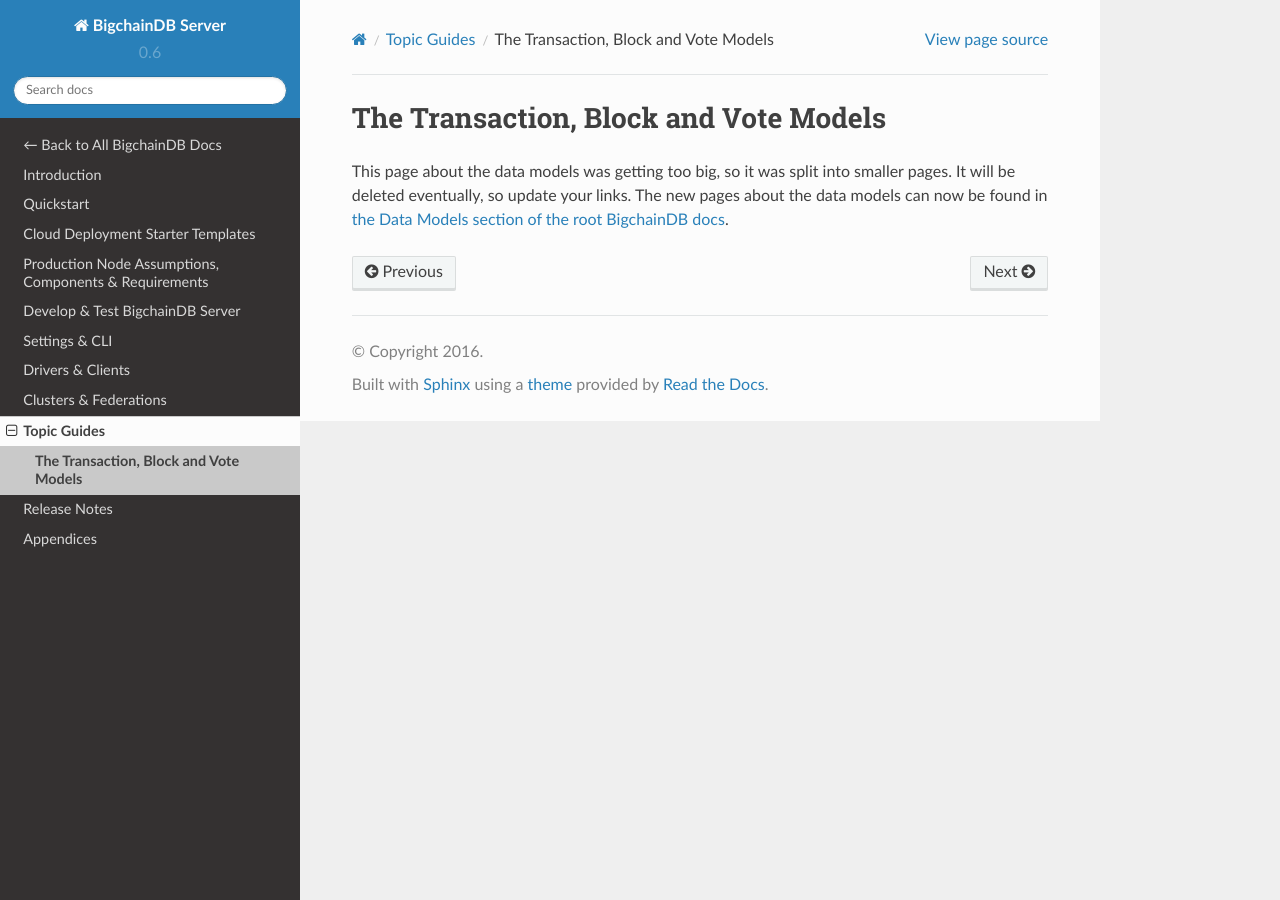
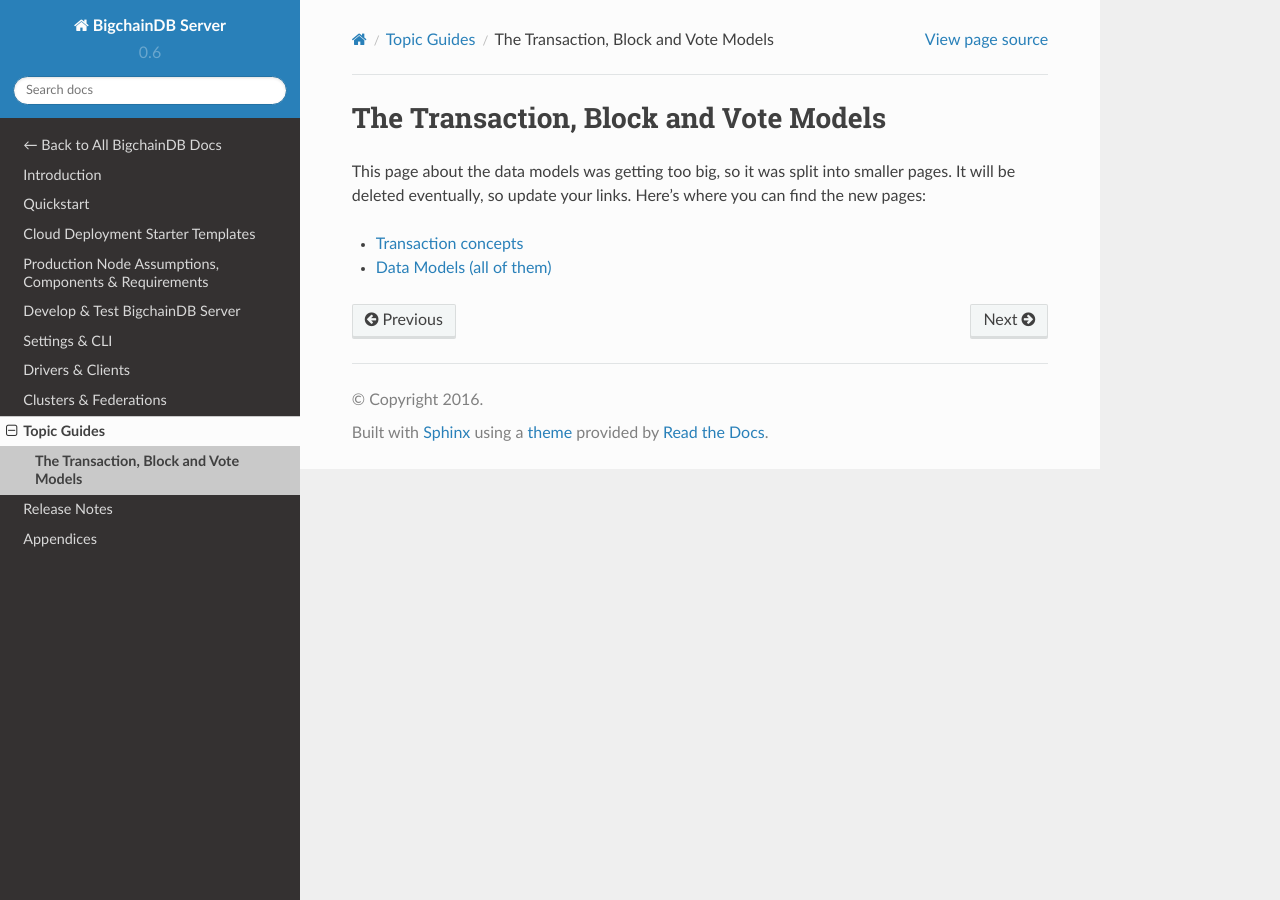
Before and after one commit to bigchaindb/bigchaindb, a Sphinx documentation site: the page built from docs/source/topic-guides/models.md, in a window 1280 px wide. Built offline with Sphinx 7.4.7 and the Read the Docs theme 2.0.0, drawn with Linux system fonts in a browser that asks for light colours.

Commit message:
Added link to the new Transactions page as well

```diff
--- a/docs/source/topic-guides/models.md
+++ b/docs/source/topic-guides/models.md
@@ -1,3 +1,6 @@
 # The Transaction, Block and Vote Models
 
-This page about the data models was getting too big, so it was split into smaller pages. It will be deleted eventually, so update your links. The new pages about the data models can now be found in [the Data Models section of the root BigchainDB docs](https://docs.bigchaindb.com/en/latest/data-models/index.html).
+This page about the data models was getting too big, so it was split into smaller pages. It will be deleted eventually, so update your links. Here's where you can find the new pages:
+
+* [Transaction concepts](https://docs.bigchaindb.com/en/latest/transactions.html)
+* [Data Models (all of them)](https://docs.bigchaindb.com/en/latest/data-models/index.html)
```
